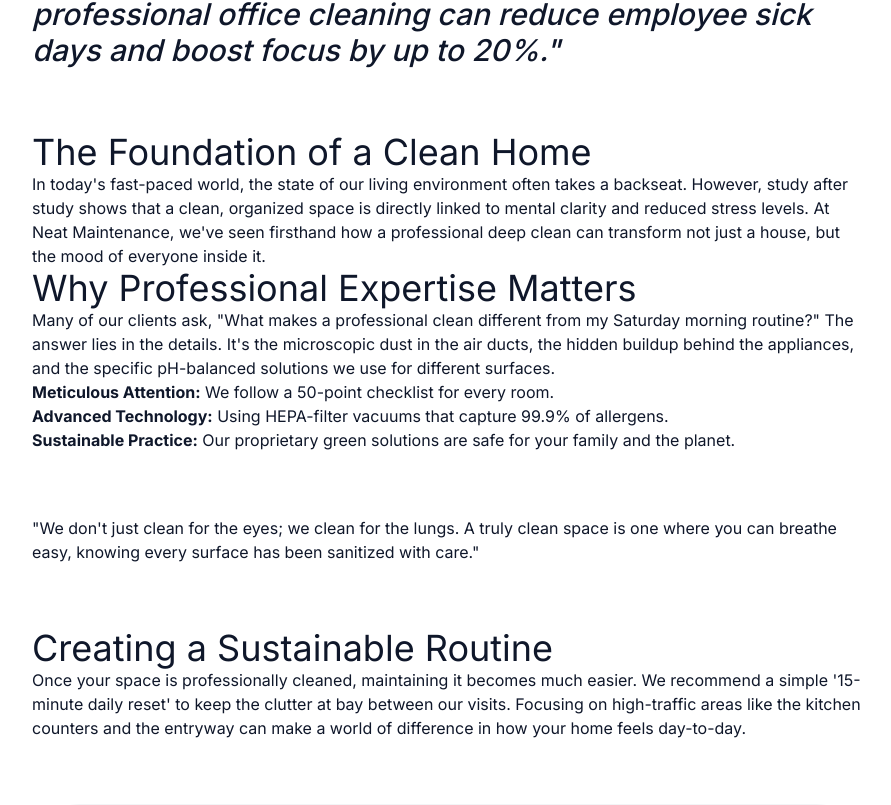
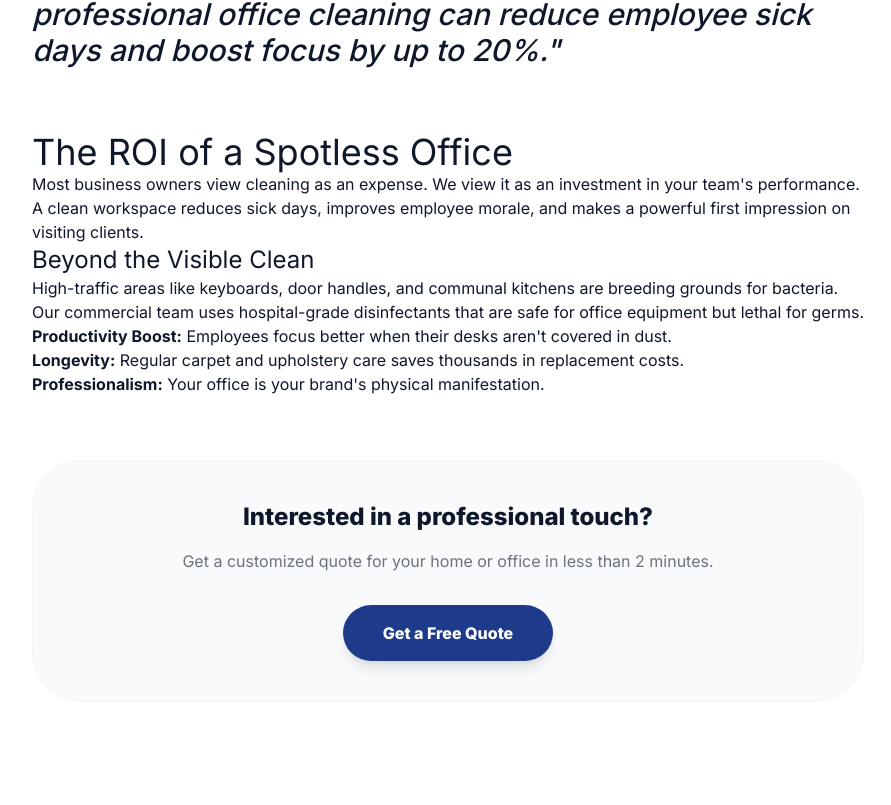
Before and after one commit to kritikakandhari/NeatBuildingMaintanence, a React (Vite) app: page /blog/benefits-of-commercial-cleaning in a window 1280 px wide. Shown: the part 1275-2080 px from the top of the page, without its empty margins (192-1083 px from the left). Built offline with nearby package versions, Linux system fonts and the light colour scheme.

Commit message:
Add unique professional content for each blog post

```diff
--- a/src/pages/BlogPost.jsx
+++ b/src/pages/BlogPost.jsx
@@ -68,48 +68,108 @@ const BlogPost = () => {
               "{post.excerpt}"
             </p>
 
-            <h2 className="text-3xl md:text-4xl">The Foundation of a Clean Home</h2>
+            {post.id === "spring-cleaning-tips" && (
+              <>
+                <h2 className="text-3xl md:text-4xl">The Ritual of Renewal</h2>
                 <p>
-              In today's fast-paced world, the state of our living environment often takes a backseat. However, study after study shows that a clean, organized space is directly linked to mental clarity and reduced stress levels. At Neat Maintenance, we've seen firsthand how a professional deep clean can transform not just a house, but the mood of everyone inside it.
+                  Spring isn't just a season; it's a state of mind. After months of closed windows and heavy winter layers, your home deserves to breathe. A proper spring clean goes beyond the surface—it's about clearing out the stagnant energy and hidden dust that accumulated during the cold months.
                 </p>
-
-            {post.contentImages && post.contentImages.length > 0 && (
-              <div className="grid grid-cols-1 md:grid-cols-2 gap-8 my-16">
-                {post.contentImages.map((img, idx) => (
-                  <div key={idx} className="rounded-[2rem] overflow-hidden h-80 shadow-lg">
-                    <img src={img} alt={`Content ${idx}`} className="w-full h-full object-cover" />
-                  </div>
-                ))}
-              </div>
+                <h3 className="text-2xl">Phase 1: The Deep Declutter</h3>
+                <p>
+                  Before the first spray bottle is even opened, we recommend a total declutter. Go through your closets, pantry, and storage areas. If you haven't used it all winter, consider donating it. A clear space makes the actual cleaning much more effective.
+                </p>
+                <ul>
+                  <li><strong>Vertical Dusting:</strong> Start from the ceiling fans and work your way down to the baseboards.</li>
+                  <li><strong>Window Therapy:</strong> Clean both sides of the glass to let in maximum natural light.</li>
+                  <li><strong>Air Quality:</strong> Replace furnace filters and wash all heavy curtains.</li>
+                </ul>
+                <blockquote className="my-16">
+                  "A clean home is a foundation for a clear mind. When your environment is organized, your productivity and peace of mind follow naturally."
+                </blockquote>
+              </>
             )}
 
-            <h2 className="text-3xl md:text-4xl">Why Professional Expertise Matters</h2>
+            {post.id === "benefits-of-commercial-cleaning" && (
+              <>
+                <h2 className="text-3xl md:text-4xl">The ROI of a Spotless Office</h2>
                 <p>
-              Many of our clients ask, "What makes a professional clean different from my Saturday morning routine?" The answer lies in the details. It's the microscopic dust in the air ducts, the hidden buildup behind the appliances, and the specific pH-balanced solutions we use for different surfaces.
+                  Most business owners view cleaning as an expense. We view it as an investment in your team's performance. A clean workspace reduces sick days, improves employee morale, and makes a powerful first impression on visiting clients.
+                </p>
+                <h3 className="text-2xl">Beyond the Visible Clean</h3>
+                <p>
+                  High-traffic areas like keyboards, door handles, and communal kitchens are breeding grounds for bacteria. Our commercial team uses hospital-grade disinfectants that are safe for office equipment but lethal for germs.
                 </p>
                 <ul>
-              <li><strong>Meticulous Attention:</strong> We follow a 50-point checklist for every room.</li>
-              <li><strong>Advanced Technology:</strong> Using HEPA-filter vacuums that capture 99.9% of allergens.</li>
-              <li><strong>Sustainable Practice:</strong> Our proprietary green solutions are safe for your family and the planet.</li>
+                  <li><strong>Productivity Boost:</strong> Employees focus better when their desks aren't covered in dust.</li>
+                  <li><strong>Longevity:</strong> Regular carpet and upholstery care saves thousands in replacement costs.</li>
+                  <li><strong>Professionalism:</strong> Your office is your brand's physical manifestation.</li>
                 </ul>
+              </>
+            )}
 
-            <blockquote className="my-16">
-              "We don't just clean for the eyes; we clean for the lungs. A truly clean space is one where you can breathe easy, knowing every surface has been sanitized with care."
-            </blockquote>
+            {post.id === "eco-friendly-cleaning-products" && (
+              <>
+                <h2 className="text-3xl md:text-4xl">Effective, Ethical, and Essential</h2>
+                <p>
+                  The myth that "chemical-heavy" means "more clean" is finally dying. Modern plant-based cleaning solutions are just as effective as their traditional counterparts, without the respiratory irritants and environmental impact.
+                </p>
+                <h3 className="text-2xl">Why We Choose Green</h3>
+                <p>
+                  At Neat Maintenance, we use proprietary blends of citrus-based degreasers and enzyme-powered cleaners. They are safe for pets, children, and those with sensitive skin.
+                </p>
+                <ul>
+                  <li><strong>No VOCs:</strong> Volatile Organic Compounds can linger in the air for days. We avoid them entirely.</li>
+                  <li><strong>Biodegradable:</strong> What goes down the drain shouldn't harm our waterways.</li>
+                  <li><strong>Hypoallergenic:</strong> Breathe easy knowing no harsh residues are left behind.</li>
+                </ul>
+              </>
+            )}
 
-            <h2 className="text-3xl md:text-4xl">Creating a Sustainable Routine</h2>
+            {post.id === "post-construction-cleaning" && (
+              <>
+                <h2 className="text-3xl md:text-4xl">The Final Stage of Your Renovation</h2>
                 <p>
-              Once your space is professionally cleaned, maintaining it becomes much easier. We recommend a simple '15-minute daily reset' to keep the clutter at bay between our visits. Focusing on high-traffic areas like the kitchen counters and the entryway can make a world of difference in how your home feels day-to-day.
+                  The contractors have left, and the paint is dry. But look closely—there's a fine layer of white dust over everything. Construction dust is notorious for its ability to hide in vents, light fixtures, and inside cabinets.
                 </p>
+                <h3 className="text-2xl">The 3-Pass Method</h3>
+                <p>
+                  A standard cleaning isn't enough. We use a three-pass system: the Rough Clean (removing large debris), the Deep Clean (detailed scrubbing), and the Final Polish (ensuring a move-in ready shine).
+                </p>
+                <ul>
+                  <li><strong>HEPA Filtration:</strong> Standard vacuums just blow dust back out. We use industrial HEPA filters.</li>
+                  <li><strong>Surface Safety:</strong> Freshly installed marble or wood requires specific, non-abrasive care.</li>
+                  <li><strong>Air Duct Purge:</strong> Cleaning the filters and vents is the only way to stop the dust from returning.</li>
+                </ul>
+              </>
+            )}
+
+            {post.id === "carpet-maintenance-secrets" && (
+              <>
+                <h2 className="text-3xl md:text-4xl">Protecting Your Investment</h2>
+                <p>
+                  Carpeting is one of the most expensive elements of your interior. Most people wait until they see a stain to call a professional, but by then, the fibers may already be damaged by abrasive dirt.
+                </p>
+                <h3 className="text-2xl">The Science of Carpet Wear</h3>
+                <p>
+                  Dirt acts like tiny knives, cutting into carpet fibers every time someone walks over them. Regular steam cleaning (Hot Water Extraction) is the only way to remove these abrasive particles from the deep pile.
+                </p>
+                <ul>
+                  <li><strong>The 'No Shoe' Rule:</strong> 80% of carpet dirt comes from the outdoors.</li>
+                  <li><strong>Immediate Spot Care:</strong> Blot, never rub. We'll show you how.</li>
+                  <li><strong>Annual Deep Clean:</strong> Essential for maintaining your carpet's warranty and texture.</li>
+                </ul>
+              </>
+            )}
 
             <div className="my-16 p-10 bg-gray-50 rounded-[3rem] border border-gray-100 text-center">
-              <h3 className="text-2xl font-black mb-4">Interested in a deep clean?</h3>
+              <h3 className="text-2xl font-black mb-4">Interested in a professional touch?</h3>
               <p className="text-gray-500 mb-8">Get a customized quote for your home or office in less than 2 minutes.</p>
               <Link to="/contact" className="inline-block bg-primary text-white px-10 py-4 rounded-full font-black shadow-lg hover:shadow-xl transition-all">
                 Get a Free Quote
               </Link>
             </div>
           </div>
+
 
           {/* Related Posts */}
           <div className="mt-32 pt-20 border-t border-gray-100">
```
Lines whose indentation alone changed are shown as unchanged.
